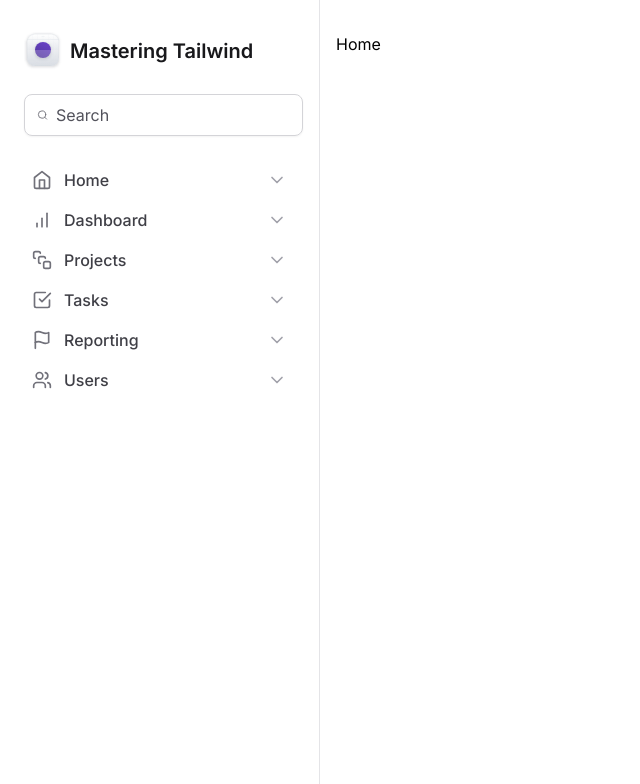
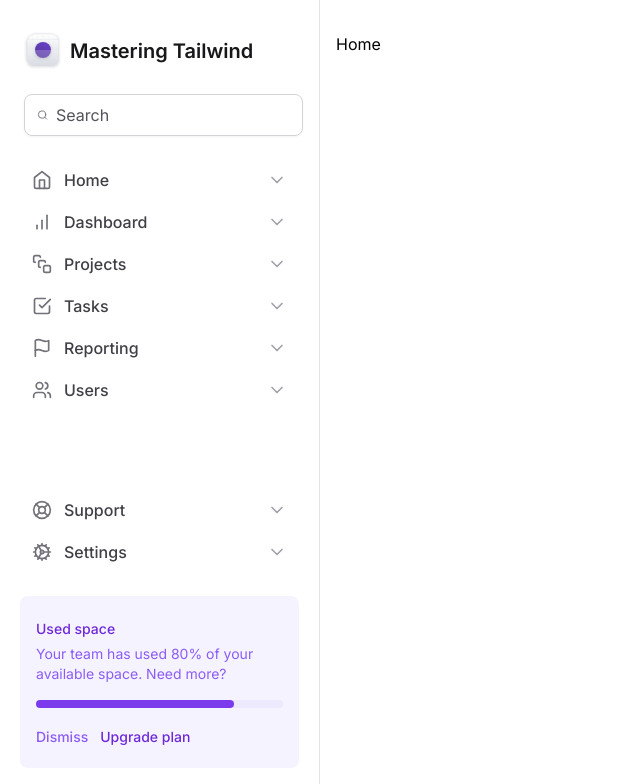
Before and after one commit to erik-ferreira/mastering-tailwind, a Next.js app: page / in a window 1280 px wide. Shown: the top 784 px of the page, without its empty margins (0-640 px from the left). Built offline with nearby package versions, Linux system fonts and the light colour scheme.

Commit message:
create space widget

```diff
--- a/src/components/Sidebar/MainNavigation/index.tsx
+++ /dev/null
@@ -1,23 +0,0 @@
-import {
-  Home,
-  Flag,
-  Users,
-  BarChart,
-  CheckSquare,
-  SquareStack,
-} from "lucide-react"
-
-import { NavItem } from "./NavItem"
-
-export function MainNavigation() {
-  return (
-    <nav className="">
-      <NavItem title="Home" icon={Home} />
-      <NavItem title="Dashboard" icon={BarChart} />
-      <NavItem title="Projects" icon={SquareStack} />
-      <NavItem title="Tasks" icon={CheckSquare} />
-      <NavItem title="Reporting" icon={Flag} />
-      <NavItem title="Users" icon={Users} />
-    </nav>
-  )
-}
--- /dev/null
+++ b/src/components/Sidebar/UsedSpaceWidget.tsx
@@ -0,0 +1,33 @@
+export function UsedSpaceWidget() {
+  return (
+    <div className="flex flex-col gap-4 rounded-lg bg-violet-50 px-4 py-5">
+      <div className="space-y-1">
+        <span className="text-sm/5 font-medium text-violet-700">
+          Used space
+        </span>
+        <p className="text-sm/5 text-violet-500">
+          Your team has used 80% of your available space. Need more?
+        </p>
+      </div>
+
+      <div className="h-2 rounded-full bg-violet-100">
+        <div className="w-4/5 h-2 rounded-full bg-violet-600" />
+      </div>
+
+      <div className="space-x-3">
+        <button
+          type="button"
+          className="text-sm font-medium text-violet-500 hover:text-violet-700"
+        >
+          Dismiss
+        </button>
+        <button
+          type="button"
+          className="text-sm font-medium text-violet-700 hover:text-violet-900"
+        >
+          Upgrade plan
+        </button>
+      </div>
+    </div>
+  )
+}
--- a/src/components/Sidebar/index.tsx
+++ b/src/components/Sidebar/index.tsx
@@ -1,11 +1,22 @@
-import { Search } from "lucide-react"
+import {
+  BarChart,
+  CheckSquare,
+  Cog,
+  Flag,
+  Home,
+  LifeBuoy,
+  Search,
+  SquareStack,
+  Users,
+} from "lucide-react"
 
 import { Logo } from "./Logo"
-import { MainNavigation } from "./MainNavigation"
+import { NavItem } from "./NavItem"
+import { UsedSpaceWidget } from "./UsedSpaceWidget"
 
 export function Sidebar() {
   return (
-    <aside className="border-r border-zinc-200 px-5 py-8 space-y-6">
+    <aside className="flex flex-col gap-6 border-r border-zinc-200 px-5 py-8">
       <Logo />
 
       <div className="w-full flex items-center gap-2 rounded-lg border border-zinc-300 px-3 py-2 mx-1 shadow-sm">
@@ -16,7 +27,23 @@
         />
       </div>
 
-      <MainNavigation />
+      <nav className="space-y-0.5">
+        <NavItem title="Home" icon={Home} />
+        <NavItem title="Dashboard" icon={BarChart} />
+        <NavItem title="Projects" icon={SquareStack} />
+        <NavItem title="Tasks" icon={CheckSquare} />
+        <NavItem title="Reporting" icon={Flag} />
+        <NavItem title="Users" icon={Users} />
+      </nav>
+
+      <div className="mt-auto flex flex-col gap-6">
+        <nav className="space-y-0.5">
+          <NavItem title="Support" icon={LifeBuoy} />
+          <NavItem title="Settings" icon={Cog} />
+        </nav>
+
+        <UsedSpaceWidget />
+      </div>
     </aside>
   )
 }
```
Also changed, not shown: src/components/Sidebar/NavItem.tsx (renamed from src/components/Sidebar/MainNavigation/NavItem.tsx).
